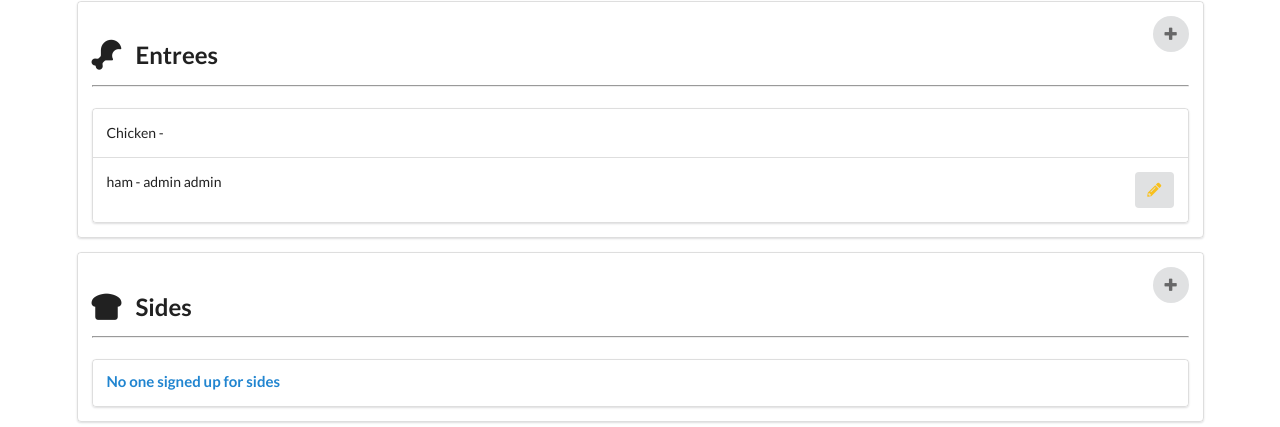
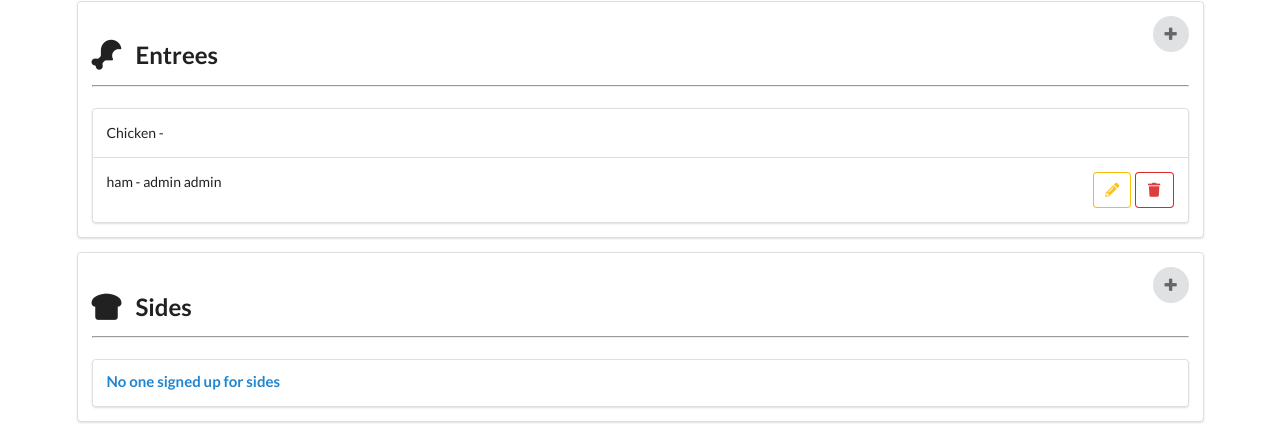
Before and after one commit to henry-doan/django-potluck-planner, a Django app: page /events/4 in a window 1280 px wide. Shown: the part 553-980 px from the top of the page. Run offline with Django 3.2, Linux system fonts and the light colour scheme; a user stored in the database is signed in; data comes from the database, SQL or seed files in the repository; both versions use the stored data as it was after the commit; some libraries are stand-ins or nearby versions.

Commit message:
item delete working

```diff
--- a/potluck/planner/templates/planner/eventdetails.html
+++ b/potluck/planner/templates/planner/eventdetails.html
@@ -54,7 +54,10 @@
           {% for entree in entrees %}
             <div class="ui clearing segment">
               {% if entree.created_by == username %}
-                <a class="ui icon button right floated" href="{% url 'update_item' entree.id %}">
+                <a class="ui icon basic red button right floated" href="{% url 'delete_item' entree.id %}">
+                  <i class="icon trash red"></i>
+                </a>
+                <a class="ui icon basic yellow button right floated" href="{% url 'update_item' entree.id %}">
                   <i class="icon pencil yellow"></i>
                 </a>
               {% endif %}
@@ -88,7 +91,10 @@
           {% for side in sides %}
             <div class="ui clearing segment">
               {% if side.created_by == username %}
-                <a class="ui icon button right floated" href="{% url 'update_item' side.id %}">
+                <a class="ui icon basic red button right floated" href="{% url 'delete_item' side.id %}">
+                  <i class="icon trash red"></i>
+                </a>
+                <a class="ui icon basic yellow button right floated" href="{% url 'update_item' side.id %}">
                   <i class="icon pencil yellow"></i>
                 </a>
               {% endif %}
@@ -122,7 +128,10 @@
           {% for dessert in desserts %}
             <div class="ui clearing segment">
               {% if dessert.created_by == username %}
-                <a class="ui icon button right floated" href="{% url 'update_item' dessert.id %}">
+                <a class="ui icon basic red button right floated" href="{% url 'delete_item' dessert.id %}">
+                  <i class="icon trash red"></i>
+                </a>
+                <a class="ui icon basic yellow button right floated" href="{% url 'update_item' dessert.id %}">
                   <i class="icon pencil yellow"></i>
                 </a>
               {% endif %}
@@ -156,7 +165,10 @@
           {% for drink in drinks %}
             <div class="ui clearing segment">
               {% if drink.created_by == username %}
-                <a class="ui icon button right floated" href="{% url 'update_item' drink.id %}">
+                <a class="ui icon basic red button right floated" href="{% url 'delete_item' drink.id %}">
+                  <i class="icon trash red"></i>
+                </a>
+                <a class="ui icon basic yellow button right floated" href="{% url 'update_item' drink.id %}">
                   <i class="icon pencil yellow"></i>
                 </a>
               {% endif %}
@@ -190,7 +202,10 @@
           {% for supplie in supplies %}
             <div class="ui segment">
               {% if supplie.created_by == username %}
-                <a class="ui icon button right floated" href="{% url 'update_item' supplie.id %}">
+                <a class="ui icon basic red button right floated" href="{% url 'delete_item' supplie.id %}">
+                  <i class="icon trash red"></i>
+                </a>
+                <a class="ui icon basic yellow button right floated" href="{% url 'update_item' supplie.id %}">
                   <i class="icon pencil yellow"></i>
                 </a>
               {% endif %}
--- a/potluck/planner/views.py
+++ b/potluck/planner/views.py
@@ -189,18 +189,22 @@
 
 def update_item(request, id):
   item = Item.objects.get(id=id)
-  # form = ItemForm(request.POST or None, instance=item)
 
   if request.method == 'POST':
     name = request.POST.get('name', '')
     category = request.POST.get('category', '')
-
     updated_item = Item(id=item.id, name=name, category=category, userId=item.userId, event=item.event, created_by=item.created_by)
 
     updated_item.save()
     return redirect('event_details', pk=item.event.id)
 
-  # if form.is_valid():
-  #   form.save()
-  #   return redirect('events')
   return render(request, 'planner/updateitem.html', {  'item': item } )
+
+def delete_item(request, id):
+  item = Item.objects.get(id=id)
+
+  if request.method == 'POST':
+    item.delete()
+    return redirect('event_details', pk=item.event.id)
+
+  return render(request, 'planner/deleteitem.html', { 'item': item })
--- a/potluck/potluck/urls.py
+++ b/potluck/potluck/urls.py
@@ -39,6 +39,7 @@ urlpatterns = [
     path('events/<int:pk>/addDrink', views.add_drink, name="add_drink"),
     path('events/<int:pk>/addSupplie', views.add_side, name="add_supplie"),
     path('items/<int:id>/update/', views.update_item, name="update_item"),
+    path('items/<int:id>/delete/', views.delete_item, name="delete_item"),
     path('register/', user_views.register, name='register'),
     path('login/', authentication_views.LoginView.as_view(template_name='users/login.html'), name='login'),
     path('logout/', authentication_views.LogoutView.as_view(template_name='users/logout.html'), name='logout'),
```
Also changed, not shown: potluck/planner/templates/planner/deleteitem.html (added, +26 -0 lines), potluck/planner/templates/planner/updateitem.html (+0 -9 lines), potluck/db.sqlite3.
